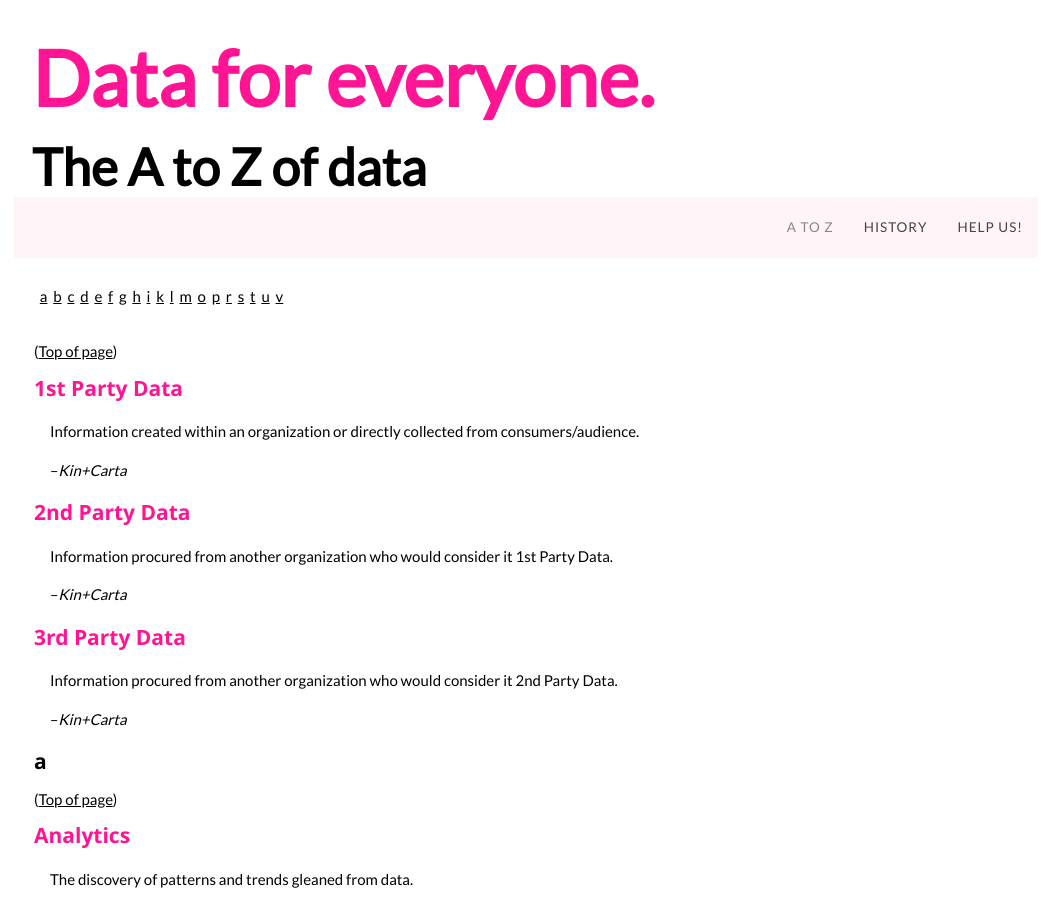
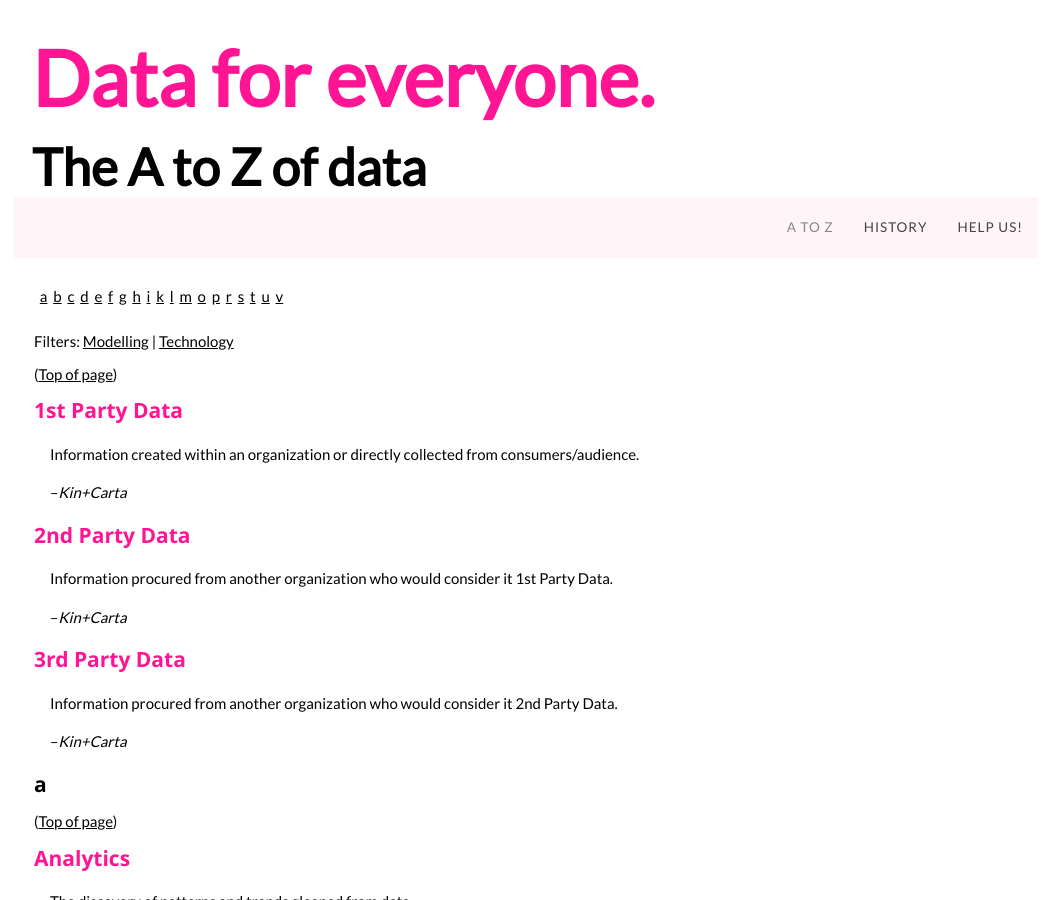
Before and after one commit to unleashyourdata/open_data_glossary, a Jekyll site: the page built from index.html, in a window 1280 px wide and 900 px high. Shown: the whole window, without its empty margins (114-1166 px from the left). Built offline with Jekyll 4.4.1, drawn with Linux system fonts in a browser that asks for light colours.

Commit message:
Update index.html

```diff
--- a/index.html
+++ b/index.html
@@ -15,8 +15,10 @@ title: Glossary
      <a href='index.html#{{group.name}}'>{{group.name}}</a>&nbsp;
      {% endfor %}
      </section>
+     <br>
+     Filters: <a href='index.html#top'>Modelling</a> | <a href='index.html#top'>Technology</a>
 
-     <br>
+    <br>
 
      {% for group in letter_group %}
 
```
